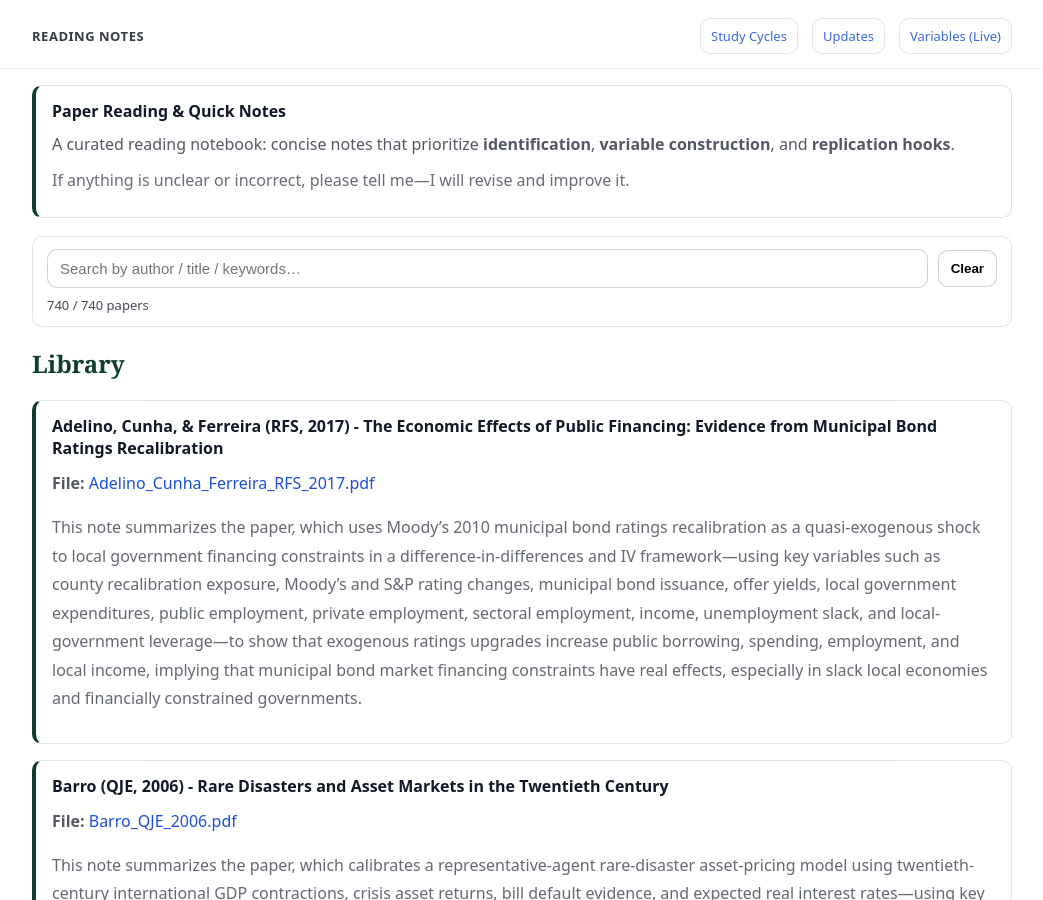
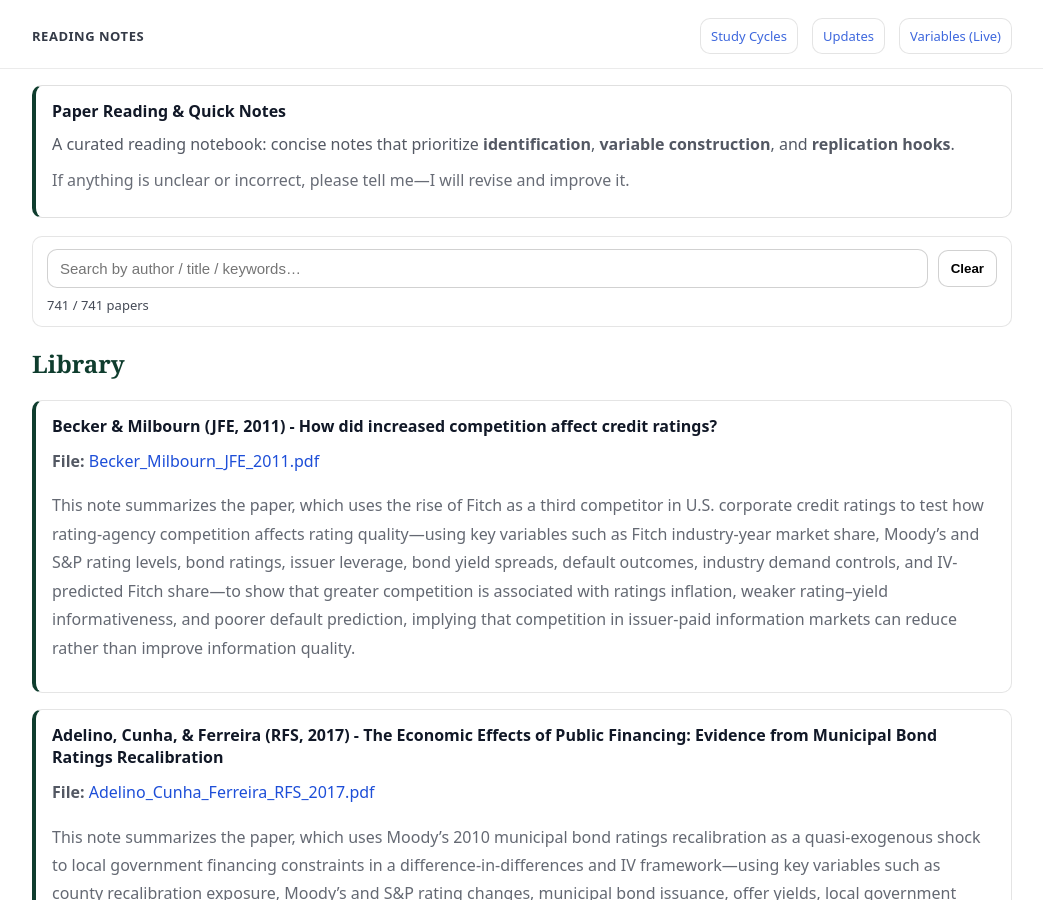
Before and after one commit to yaxinzn/study-archive, a Jekyll site: the page built from reading/index.md, in a window 1280 px wide and 900 px high. Shown: the whole window, without its empty margins (118-1161 px from the left). Built offline with Jekyll 4.4.1, drawn with Linux system fonts in a browser that asks for light colours.

Commit message:
Reading: add/update Becker_Milbourn_JFE_2011.pdf

```diff
--- a/_data/reading.yml
+++ b/_data/reading.yml
@@ -1,3 +1,7 @@
+- title: "Becker & Milbourn (JFE, 2011) - How did increased competition affect credit ratings?"
+  file: "Becker_Milbourn_JFE_2011.pdf"
+  desc: "This note summarizes the paper, which uses the rise of Fitch as a third competitor in U.S. corporate credit ratings to test how rating-agency competition affects rating quality—using key variables such as Fitch industry-year market share, Moody’s and S&P rating levels, bond ratings, issuer leverage, bond yield spreads, default outcomes, industry demand controls, and IV-predicted Fitch share—to show that greater competition is associated with ratings inflation, weaker rating–yield informativeness, and poorer default prediction, implying that competition in issuer-paid information markets can reduce rather than improve information quality."
+
 - title: "Adelino, Cunha, & Ferreira (RFS, 2017) - The Economic Effects of Public Financing: Evidence from Municipal Bond Ratings Recalibration"
   file: "Adelino_Cunha_Ferreira_RFS_2017.pdf"
   desc: "This note summarizes the paper, which uses Moody’s 2010 municipal bond ratings recalibration as a quasi-exogenous shock to local government financing constraints in a difference-in-differences and IV framework—using key variables such as county recalibration exposure, Moody’s and S&P rating changes, municipal bond issuance, offer yields, local government expenditures, public employment, private employment, sectoral employment, income, unemployment slack, and local-government leverage—to show that exogenous ratings upgrades increase public borrowing, spending, employment, and local income, implying that municipal bond market financing constraints have real effects, especially in slack local economies and financially constrained governments."
```
Also changed, not shown: 1 other file.
